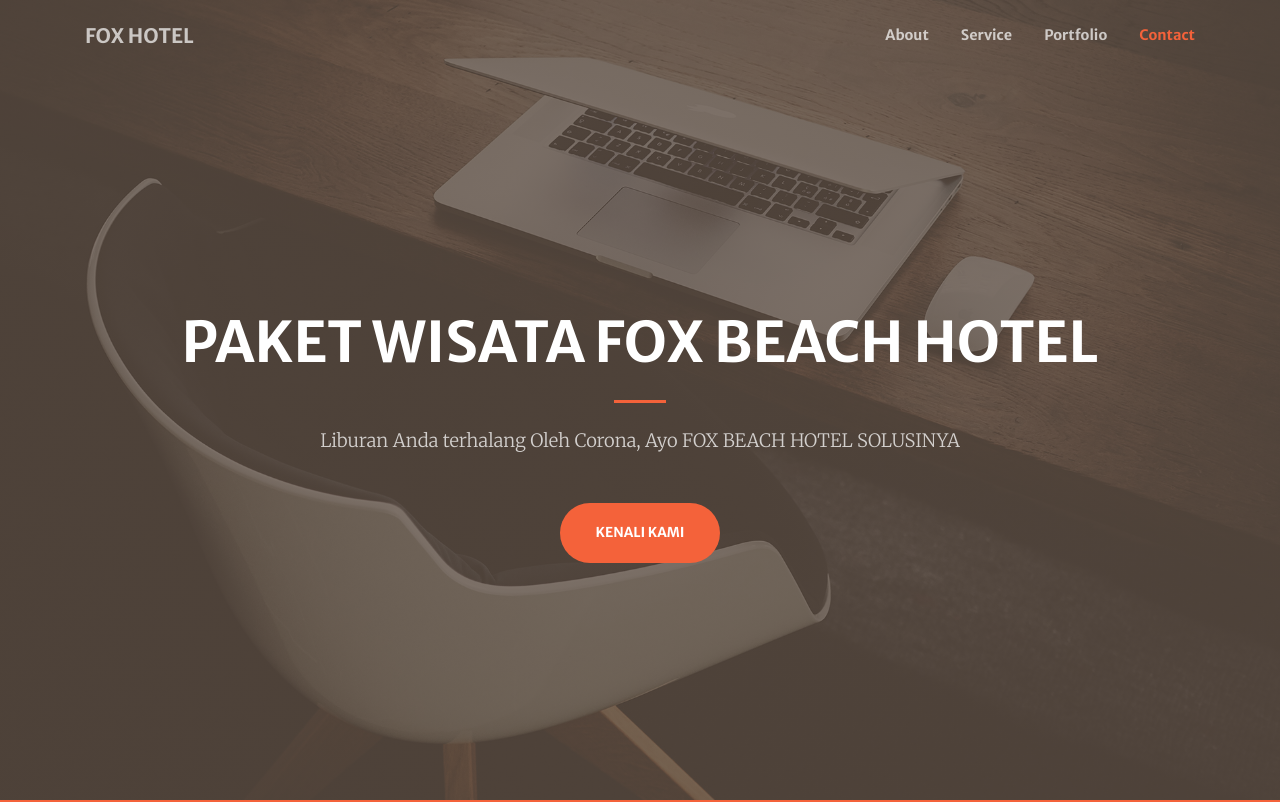
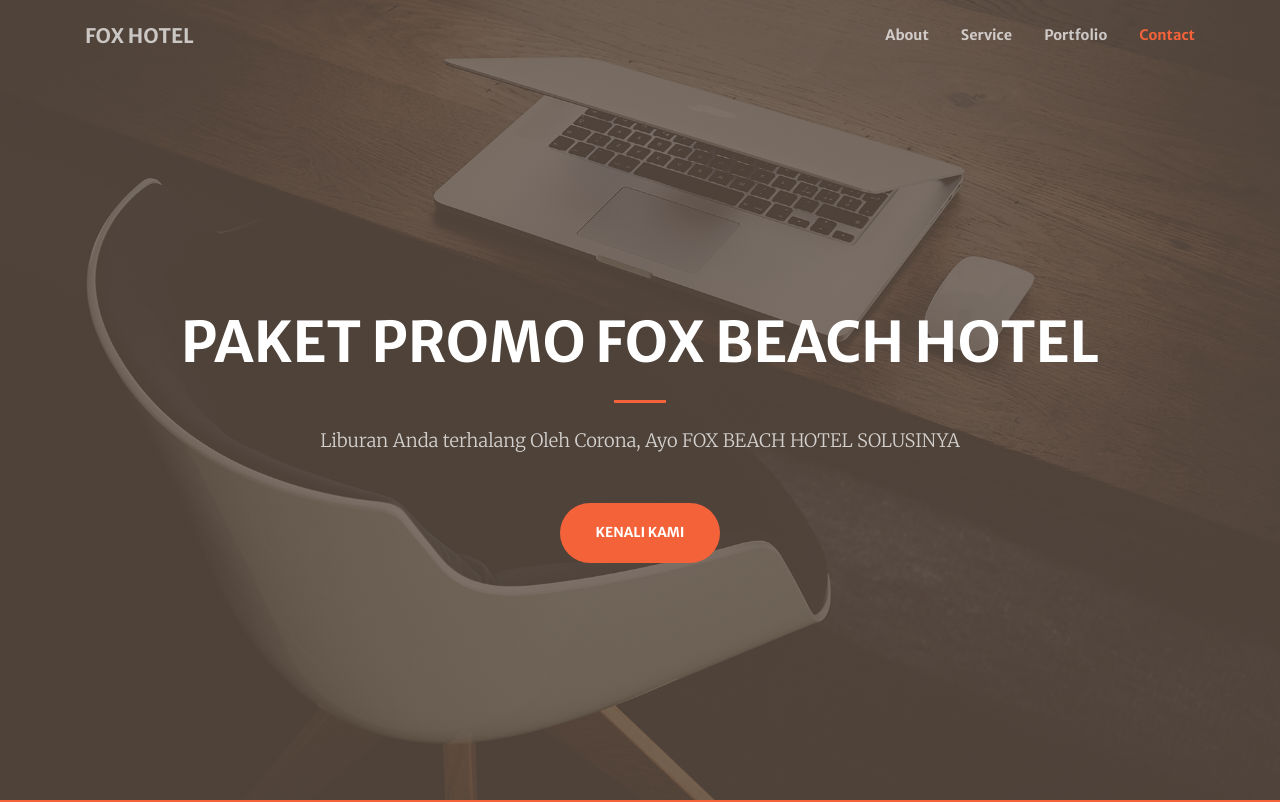
Before and after one commit to adeliadp/foxhhotel, a plain HTML site: page index.html in a window 1280 px wide. Shown: the top 802 px of the page. Drawn offline with nearby package versions, Linux system fonts and the light colour scheme.

Commit message:
first commit 2

```diff
--- a/index.html
+++ b/index.html
@@ -5,7 +5,7 @@
         <meta name="viewport" content="width=device-width, initial-scale=1, shrink-to-fit=no" />
         <meta name="description" content="" />
         <meta name="author" content="" />
-        <title>Creative - Start Bootstrap Theme</title>
+        <title>FOX HOTEL</title>
         <!-- Favicon-->
         <link rel="icon" type="image/x-icon" href="assets/img/favicon.ico" />
         <!-- Font Awesome icons (free version)-->
@@ -39,7 +39,7 @@
             <div class="container h-100">
                 <div class="row h-100 align-items-center justify-content-center text-center">
                     <div class="col-lg-10 align-self-end">
-                        <h1 class="text-uppercase text-white font-weight-bold">Paket Wisata FOX Beach Hotel</h1>
+                        <h1 class="text-uppercase text-white font-weight-bold">Paket Promo FOX Beach Hotel</h1>
                         <hr class="divider my-4" />
                     </div>
                     <div class="col-lg-8 align-self-baseline">
```
